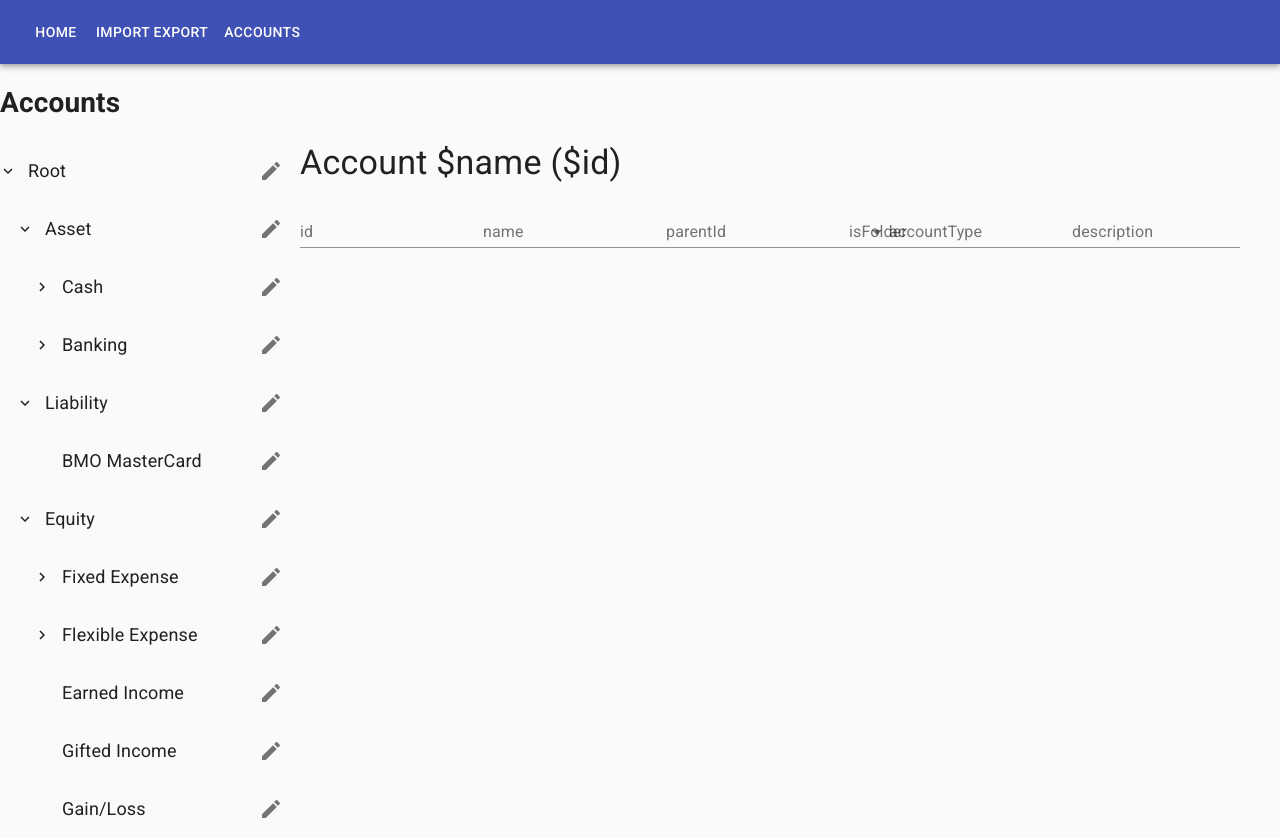
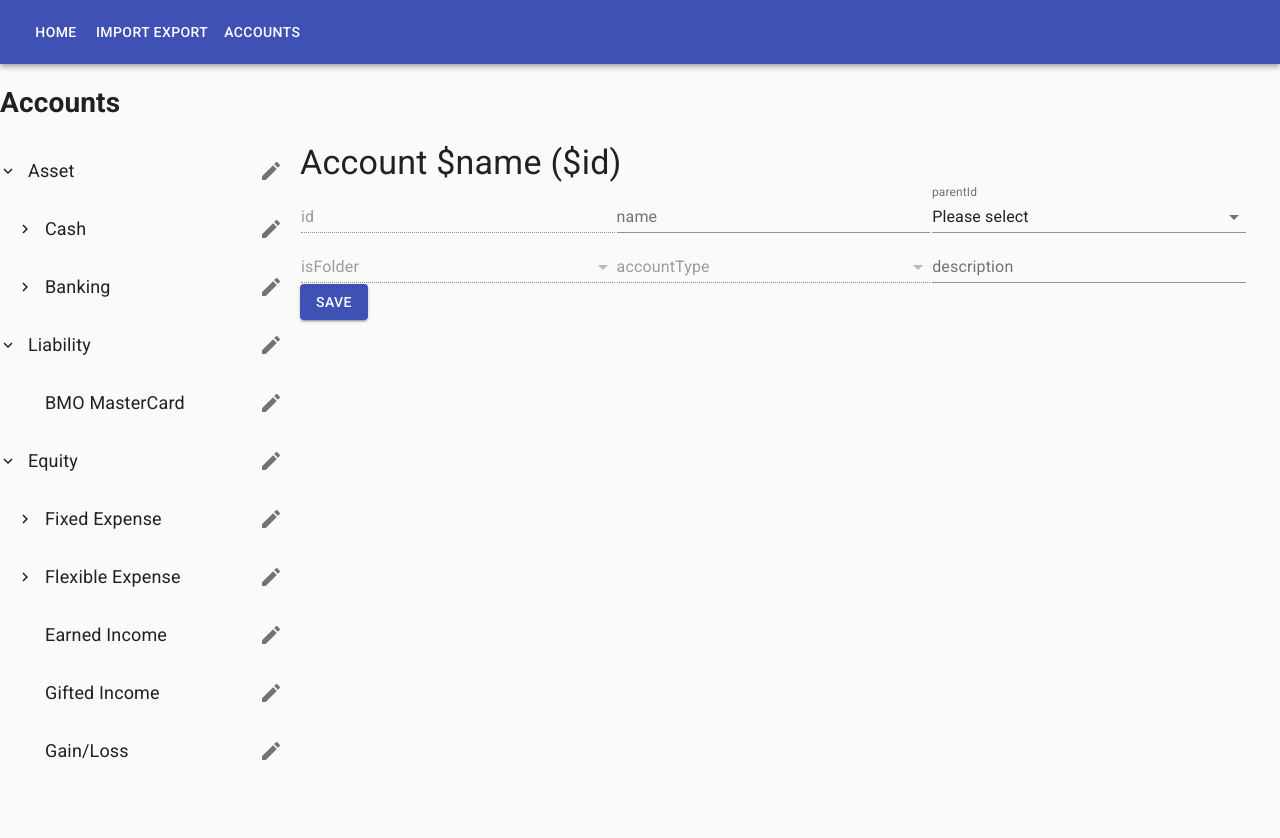
Before and after one commit to yifeiyin/MoneyTracker4, a React (Create React App) app: page /accounts in a window 1280 px wide. After the commit the page ends 800 px from the top, so only its background shows below. Built offline with nearby package versions, Linux system fonts and the light colour scheme.

Commit message:
Save all

```diff
--- a/src/App.jsx
+++ b/src/App.jsx
@@ -17,11 +17,8 @@ import {
 import ImportExportScreen from './screens/ImportExportScreen';
 import AccountsScreen from './screens/AccountsScreen';
 
-import { AccountManager } from './core/account-manager';
 
 function App() {
-  console.log('New Account Manager');
-  global.accountManager = new AccountManager(JSON.stringify(require('./Accounts.json')));
 
   return (
     <Router>
--- a/src/ObjectEditor/index.jsx
+++ b/src/ObjectEditor/index.jsx
@@ -1,36 +1,85 @@
 import React from 'react';
-import { Button, IconButton, Input, InputBase, FormControl, FormGroup, TextField, Typography, Select, MenuItem, InputLabel } from '@material-ui/core';
-
-// To load data: call setData
-// To get data: onSave
+import {
+  Button,
+  IconButton,
+  Backdrop,
+  Fade,
+  Paper,
+  Input,
+  Modal,
+  FormControl,
+  FormGroup,
+  TextField,
+  Typography,
+  Select,
+  MenuItem,
+  InputLabel,
+} from '@material-ui/core';
+import { AccountTreeView } from '../components';
+// import {
+//   MuiPickersUtilsProvider,
+//   KeyboardTimePicker,
+//   KeyboardDatePicker,
+// } from '@material-ui/pickers';
 
 export default class ObjectEditor extends React.Component {
+
+  state = {
+    showingAccountModal: false,
+  }
+  accountModalCallBack = null;
 
   onChange = (key, newValue) => {
     this.props.values[key] = newValue;
     this.props.onChange(this.props.values);
   }
 
+  closeAccountModal = (id) => {
+    this.setState({ showingAccountModal: false });
+    if (!this.accountModalCallBack) console.error('this.accountModalCallBack is falsy');
+    if (id !== null) this.accountModalCallBack(id);
+  }
+
   render() {
-    const { format, values } = this.props;
+    const { format, values, onSave } = this.props;
     return (
       <>
-        <Typography variant="h4">{templateString(format.title, values)}</Typography>
+        <Typography variant='h4'>{templateString(format.title, values)}</Typography>
         <FormGroup row={true}>
           {
             format.fields.map(field =>
-              <FormControl margin="normal">
+              <FormControl disabled={field.propertyType === 'immutable'} key={field.id} margin='normal' style={{ minWidth: '32%', margin: 1 }}>
                 <InputLabel>{field.label || field.id}</InputLabel>
                 <ObjectEditorField
-                  key={field.id}
                   {...field}
                   value={(values)[field.id]}
                   onChange={(v) => this.onChange(field.id, v)}
+                  accountModalControl={{
+                    open: (callback) => { this.accountModalCallBack = callback; this.setState({ showingAccountModal: true }) }
+                  }}
                 />
               </FormControl>
             )
           }
         </FormGroup>
+
+        <Modal
+          closeAfterTransition
+          open={this.state.showingAccountModal}
+          onClose={() => this.closeAccountModal(null)}
+          BackdropComponent={Backdrop}
+          BackdropProps={{ timeout: 500 }}
+        ><Fade in={this.state.showingAccountModal}>
+            <Paper style={{ width: '70vw', margin: 'auto', marginTop: 30, padding: 20 }}>
+              <AccountTreeView
+                treeData={global.accountManager.getTreeData()}
+                onDoubleClick={(id) => this.closeAccountModal(id)}
+              />
+            </Paper>
+          </Fade>
+        </Modal>
+
+        <Button variant='contained' color='primary' onClick={() => onSave ? onSave() : console.error('onSave is not defined.')}>Save</Button>
       </>
     );
   }
@@ -40,16 +89,44 @@ export default class ObjectEditor extends React.Component {
 function ObjectEditorField(props) {
   const { id, value, type, label, propertyType, onChange } = props;
   switch (type) {
+
     case 'input':
-      return <Input value={value || ''} onChange={(e) => onChange(e.target.value)} />
+      return <Input value={ensureDefined(value)} onChange={(e) => onChange(e.target.value)} />
+
     case 'multiline':
-      return <Input value={value || ''} onChange={(e) => onChange(e.target.value)} multiline />
+      return <Input value={ensureDefined(value)} onChange={(e) => onChange(e.target.value)} multiline />
+
+    case 'account':
+      let { accountModalControl } = props;
+      return (<>
+        <Select open={false} value={1} onOpen={() => accountModalControl.open(onChange)}>
+          <MenuItem value={1}>
+            {
+              value === undefined || value === null ?
+                'Please select' :
+                value + ' - ' + global.accountManager.fromIdToName(value)
+            }
+          </MenuItem>
+        </Select>
+      </>)
+
+    case 'select':
+      let { choices } = props;
+      if (typeof (choices[0]) !== 'object') choices = choices.map(choice => ({ value: choice }));
+      return (
+        <Select value={ensureDefined(value)} onChange={(e) => onChange(e.target.value)}>
+          {
+            choices.map(choice =>
+              <MenuItem value={choice.value}>{choice.label || choice.value}</MenuItem>
+            )
+          }
+        </Select>
+      )
     case 'boolean':
       return (
         <>
           <Select value={value === true ? 'true' : value === false ? 'false' : ''} onChange={(newValue) => onChange(newValue === 'true' ? true : newValue === 'false' ? false : undefined)}>
-            <MenuItem value=''><em>None</em></MenuItem>
-            <MenuItem value='true'>True</MenuItem>
+            <MenuItem value=''><em>None</em></MenuItem><MenuItem value='true'>True</MenuItem>
             <MenuItem value='false'>False</MenuItem>
           </Select>
         </>
@@ -59,6 +136,9 @@ function ObjectEditorField(props) {
   }
 }
 
+function ensureDefined(value) {
+  return value === undefined ? '' : value
+}
 
 function templateString(string, obj) {
   let s = string;
--- /dev/null
+++ b/src/components/AccountTreeView.jsx
@@ -0,0 +1,51 @@
+import React from 'react';
+import { IconButton } from '@material-ui/core';
+
+import { TreeView, TreeItem } from '@material-ui/lab';
+
+import ExpandMoreIcon from '@material-ui/icons/ExpandMore';
+import ChevronRightIcon from '@material-ui/icons/ChevronRight';
+import EditIcon from '@material-ui/icons/Edit';
+
+
+export default function AccountTreeView(props) {
+  const { treeData, style = {}, onEdit, onDoubleClick } = props;
+  return (
+    <TreeView
+      defaultCollapseIcon={<ExpandMoreIcon />}
+      defaultExpanded={["0", "10", "20", "30"]}
+      defaultExpandIcon={<ChevronRightIcon />}
+      style={{
+        ...style,
+        '--tree-view-color': 'gray',
+        '--tree-view-bg-color': 'blue',
+      }}
+    >
+      {renderTree(treeData, onEdit, onDoubleClick)}
+    </TreeView>
+
+  );
+}
+
+const renderTree = (nodes, onEdit, onDoubleClick) => (
+  (nodes instanceof Array) ?
+    nodes.map((node) => renderTree(node, onEdit, onDoubleClick))
+    :
+    <TreeItem
+      key={nodes.id}
+      nodeId={nodes.id}
+      label={
+        <div style={{ fontSize: 18, padding: 5, display: 'flex', alignItems: 'center' }} onDoubleClick={(e) => { e.stopPropagation(); onDoubleClick && onDoubleClick(nodes.id); }}>
+          {nodes.name}
+          {
+            !onEdit ? null :
+              <IconButton style={{ alignSelf: 'flex-end', marginLeft: 'auto' }} onClick={(e) => { e.stopPropagation(); onEdit(nodes.id) }}>
+                <EditIcon color="inherit" />
+              </IconButton>
+          }
+        </div>
+      }
+    >
+      {Array.isArray(nodes.children) ? nodes.children.map((node) => renderTree(node, onEdit, onDoubleClick)) : null}
+    </TreeItem>
+);
--- /dev/null
+++ b/src/components/index.js
@@ -0,0 +1 @@
+export { default as AccountTreeView } from './AccountTreeView';
--- a/src/core/account-manager.js
+++ b/src/core/account-manager.js
@@ -143,6 +143,7 @@ class AccountManager {
         for (let [propertyKey, newValue] of Object.entries(changes)) {
 
             if (propertyKey == 'name') {
+                if (newValue === targetAccount.name) continue;
                 // Ensuring name is unique within its siblings
                 if (!this._isNameUniqueUnderParent(newValue, targetAccount.parentId))
                     throw new Error(`AccountManager: name is not unique within its siblings: ${newValue}`);
@@ -150,6 +151,8 @@ class AccountManager {
             }
 
             else if (propertyKey == 'parentId') {
+                if (newValue === targetAccount.parentId) continue;
+
                 // Ensuring the parent exists
                 if (!(newValue in this._accountNodes))
                     throw new ReferenceError(`ParentId not found: ${newValue}`);
@@ -226,6 +229,9 @@ class AccountManager {
     }
 
     getTreeData(startsFrom = this._rootAccount) {
+        if (startsFrom === this._rootAccount) {
+            return this._accountNodeHierarchy[startsFrom].children.map(c => this.getTreeData(c))
+        }
         return {
             id: '' + startsFrom,
             name: this.fromIdToName(startsFrom),
--- a/src/screens/AccountsScreen.jsx
+++ b/src/screens/AccountsScreen.jsx
@@ -1,101 +1,75 @@
 import React from 'react';
-import { Button, IconButton, TextField } from '@material-ui/core';
-import { TreeView, TreeItem } from '@material-ui/lab';
-import ExpandMoreIcon from '@material-ui/icons/ExpandMore';
-import ChevronRightIcon from '@material-ui/icons/ChevronRight';
-import EditIcon from '@material-ui/icons/Edit';
+// import { Button, IconButton, TextField } from '@material-ui/core';
+// import { TreeView, TreeItem } from '@material-ui/lab';
+// import ExpandMoreIcon from '@material-ui/icons/ExpandMore';
+// import ChevronRightIcon from '@material-ui/icons/ChevronRight';
+// import EditIcon from '@material-ui/icons/Edit';
 
 import ObjectEditor from '../ObjectEditor/index';
+import { AccountTreeView } from '../components';
+import { withSnackbar } from 'notistack';
 
 const AccountFormat = {
   title: 'Account $name ($id)',
   fields: [
-    {
-      id: 'id',
-      type: 'input',
-    },
-    {
-      id: 'name',
-      type: 'input',
-    },
-    {
-      id: 'parentId',
-      type: 'input',
-    },
-    {
-      id: 'isFolder',
-      type: 'boolean',
-    },
-    {
-      id: 'accountType',
-      type: 'input',
-    },
-    {
-      id: 'description',
-      type: 'multiline',
-    },
+    { id: 'id', type: 'input', propertyType: 'immutable' },
+    { id: 'name', type: 'input', },
+    { id: 'parentId', type: 'account' },
+    { id: 'isFolder', type: 'boolean', propertyType: 'immutable' },
+    { id: 'accountType', type: 'select', choices: ['debit', 'credit'], propertyType: 'immutable' },
+    { id: 'description', type: 'multiline' },
   ]
 }
 
-
-export default class ImportExportScreen extends React.Component {
+class AccountsScreen extends React.Component {
   state = {
     treeData: global.accountManager.getTreeData(),
-    accountId: null,
     accountValue: {},
   }
 
-  onStartEdit = (id) => {
-    // this.ObjectEditor.setData(AccountFormat, this.state.accountValue);
-
+  onEdit = (id) => {
     const account = global.accountManager._accountNodes[id];
     const accountValue = Object.assign({}, account);
     accountValue.id = id;
     this.setState({ accountValue });
   }
 
+  onSave = () => {
+    let newValue = Object.assign({}, this.state.accountValue);
+    const targetId = newValue.id;
+    delete newValue.id; delete newValue.isFolder; delete newValue.accountType;
+
+    console.log(newValue);
+
+    try {
+      global.accountManager.changeAccountNodeProperty(targetId, newValue);
+    } catch (error) {
+      alert(error);
+      return;
+    }
+    this.props.enqueueSnackbar('Success!', { variant: 'success' });
+    this.setState({ treeData: global.accountManager.getTreeData() });
+    this.onEdit(targetId);
+  }
+
   render() {
-    console.log(this.state.accountValue);
     return (
       <>
-        <TreeView
-          defaultCollapseIcon={<ExpandMoreIcon />}
-          defaultExpanded={["0", "10", "20", "30"]}
-          defaultExpandIcon={<ChevronRightIcon />}
-          style={{
-            width: '300px',
-            float: 'left',
-            '--tree-view-color': 'gray',
-            '--tree-view-bg-color': 'blue',
-          }}
-        >
-          {renderTree(this.state.treeData, this.onStartEdit)}
-        </TreeView>
-
+        <AccountTreeView
+          style={{ width: 300, float: 'left' }}
+          treeData={this.state.treeData}
+          onEdit={this.onEdit}
+          onSave={this.onSave}
+        />
         <ObjectEditor
           format={AccountFormat}
           values={this.state.accountValue}
           onChange={(accountValue) => this.setState({ accountValue })}
+          onSave={this.onSave}
         />
       </>
     );
   }
 }
 
-const renderTree = (nodes, onStartEdit) => (
-  <TreeItem
-    key={nodes.id}
-    nodeId={nodes.id}
-    label={
-      <div style={{ fontSize: 18, padding: 5, display: 'flex', alignItems: 'center' }} onDoubleClick={() => { console.log('dbl') }}>
-        {nodes.name}
-
-        <IconButton style={{ alignSelf: 'flex-end', marginLeft: 'auto' }} onClick={() => { onStartEdit(nodes.id) }}>
-          <EditIcon color="inherit" />
-        </IconButton>
-      </div>
-    }
-  >
-    {Array.isArray(nodes.children) ? nodes.children.map((node) => renderTree(node, onStartEdit)) : null}
-  </TreeItem>
-);
+export default withSnackbar(AccountsScreen);
```
Also changed, not shown: package.json (+3 -5 lines), src/index.jsx (+11 -1 lines), 2 other files (tests, documents, lock files or other folders).
